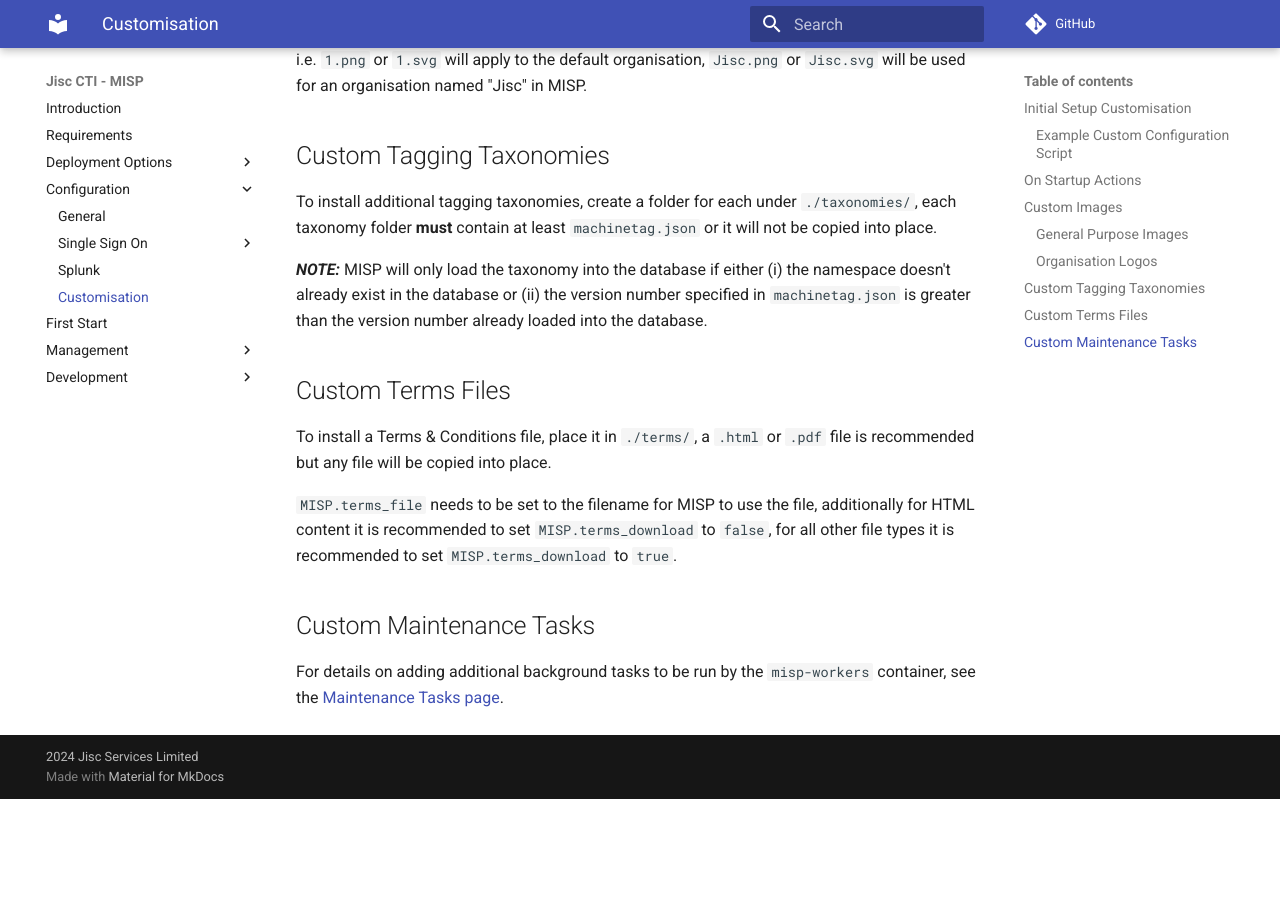
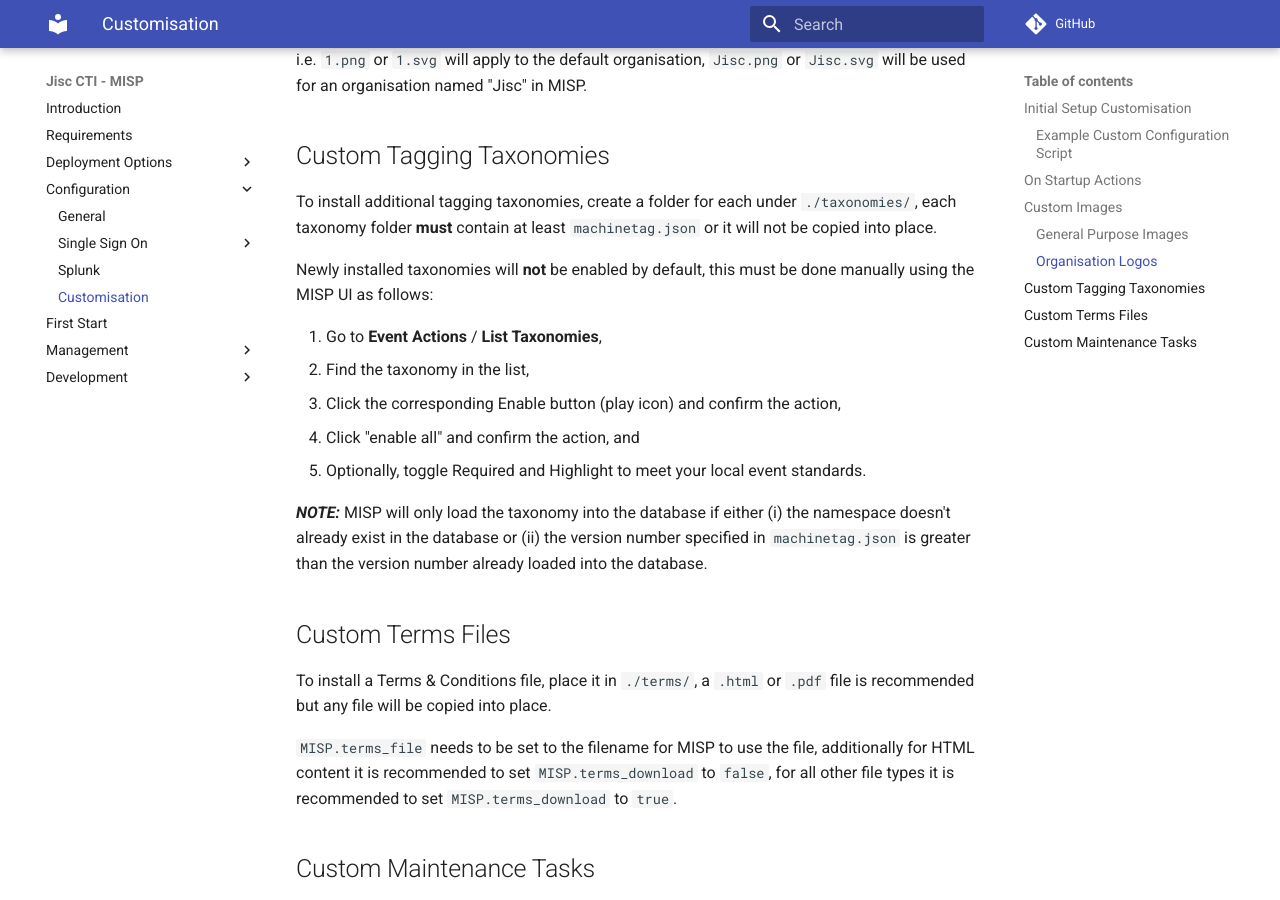
Before and after one commit to JiscCTI/misp-docker, an MkDocs documentation site: the page built from pages/configuration/custom.md, in a window 1280 px wide and 900 px high, scrolled down 1517 px. Built offline with MkDocs 1.6.1 and Material for MkDocs 9.7.7, drawn with Linux system fonts in a browser that asks for light colours; comment, search, counter and statistics services are not loaded; before the commit the page ends 2316 px from its top, so only the background shows below that.

Commit message:
docs: note taxonomies need enabling manually

```diff
--- a/pages/configuration/custom.md
+++ b/pages/configuration/custom.md
@@ -71,6 +71,15 @@
 To install additional tagging taxonomies, create a folder for each under `./taxonomies/`, each
 taxonomy folder **must** contain at least `machinetag.json` or it will not be copied into place.
 
+Newly installed taxonomies will **not** be enabled by default, this must be done manually using the
+MISP UI as follows:
+
+1. Go to **Event Actions** / **List Taxonomies**,
+1. Find the taxonomy in the list,
+1. Click the corresponding Enable button (play icon) and confirm the action,
+1. Click "enable all" and confirm the action, and
+1. Optionally, toggle Required and Highlight to meet your local event standards.
+
 ***NOTE:*** MISP will only load the taxonomy into the database if either (i) the namespace doesn't
 already exist in the database or (ii) the version number specified in `machinetag.json` is greater
 than the version number already loaded into the database.
```
